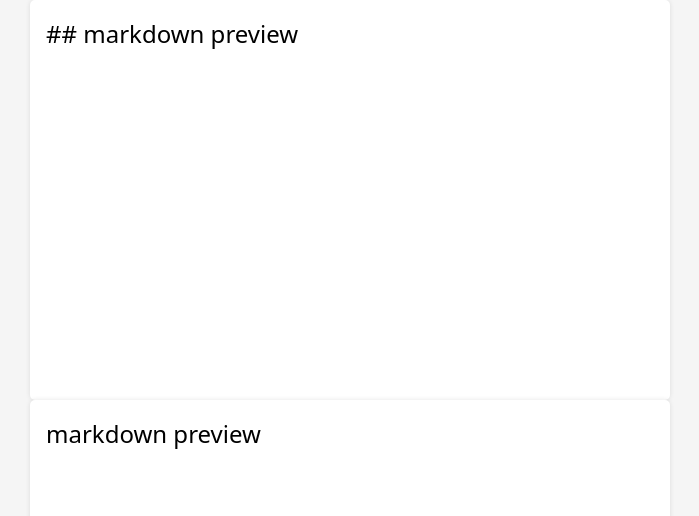
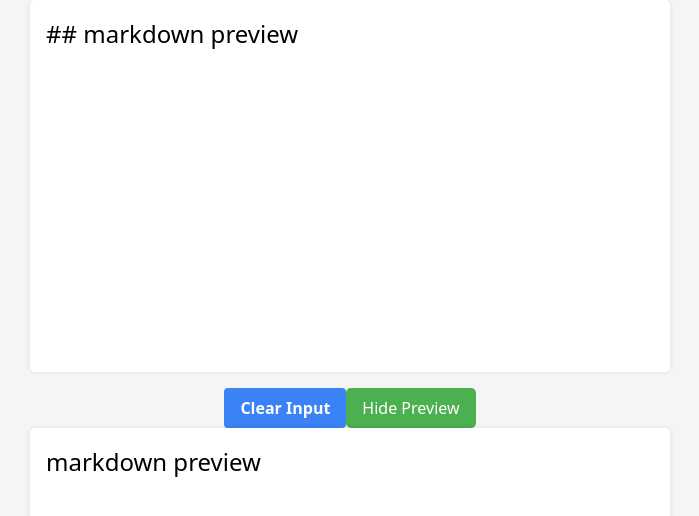
Before and after one commit to lohitkolluri/QuickMark-Preview, a Next.js app: page / in a window 1280 px wide. Shown: the top 516 px of the page, without its empty margins (290-989 px from the left). Built offline with nearby package versions, Linux system fonts and the light colour scheme.

Commit message:
🎨 Add Clear and Hide Functionality

```diff
--- a/src/pages/index.js
+++ b/src/pages/index.js
@@ -38,17 +38,52 @@ const Preview = styled(ReactMarkdown)`
   color: black; /* Set the font color to black */
 `;
 
+const ToggleButton = styled.button`
+  margin-top: 1rem;
+  padding: 0.5rem 1rem;
+  border: none;
+  background-color: #4CAF50; /* Green */
+  color: white;
+  border-radius: 5px;
+  cursor: pointer;
+  transition: background-color 0.3s ease;
+
+  &:hover {
+    background-color: #45a049; /* Darker green */
+  }
+`;
+
 const Index = () => {
   const [markdown, setMarkdown] = useState('## markdown preview');
+  const [showPreview, setShowPreview] = useState(true);
 
   const handleChange = e => {
     setMarkdown(e.target.value);
   };
 
+  const togglePreview = () => {
+    setShowPreview(!showPreview);
+  };
+
+  const clearInput = () => {
+    setMarkdown('');
+  };
+
   return (
     <Container>
       <TextArea value={markdown} onChange={handleChange} />
-      <Preview>{markdown}</Preview>
+      <div>
+        <button
+          onClick={clearInput}
+          className="mt-4 bg-blue-500 hover:bg-blue-700 text-white font-bold py-2 px-4 rounded"
+        >
+          Clear Input
+        </button>
+        <ToggleButton onClick={togglePreview}>
+          {showPreview ? 'Hide Preview' : 'Show Preview'}
+        </ToggleButton>
+      </div>
+      {showPreview && <Preview>{markdown}</Preview>}
     </Container>
   );
 }
```
